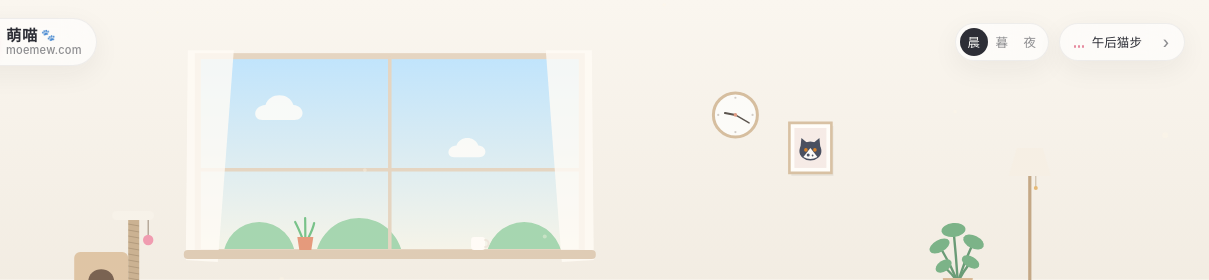
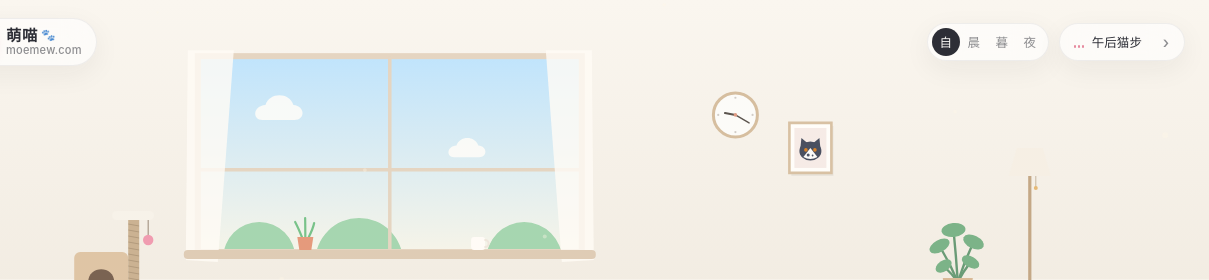
Before and after one commit to 5la/moemew, a plain HTML site: page index.html in a window 1280 px wide. Shown: the top 280 px of the page, 71-1280 px from the left. Drawn offline with Linux system fonts and the light colour scheme; animation ran at ten frames a second.

Commit message:
Add files via upload

```diff
--- a/index.html
+++ b/index.html
@@ -63,9 +63,10 @@
     </a>
 
     <div class="hud-actions">
-      <!-- Minimalist Mood / Lighting Switcher -->
+      <!-- Minimalist Mood / Lighting Switcher (Auto System Time + Day / Dusk / Night) -->
       <div class="pill-group" role="group" aria-label="切换光影氛围">
-        <button type="button" class="icon-btn active" data-theme-btn="day" title="晨光 09:20">晨</button>
+        <button type="button" class="icon-btn active" data-theme-btn="auto" title="跟随系统时间自动切换晨/暮/夜">自</button>
+        <button type="button" class="icon-btn" data-theme-btn="day" title="晨光 09:20">晨</button>
         <button type="button" class="icon-btn" data-theme-btn="dusk" title="暮色 17:50">暮</button>
         <button type="button" class="icon-btn" data-theme-btn="night" title="星夜 22:30">夜</button>
       </div>
```
